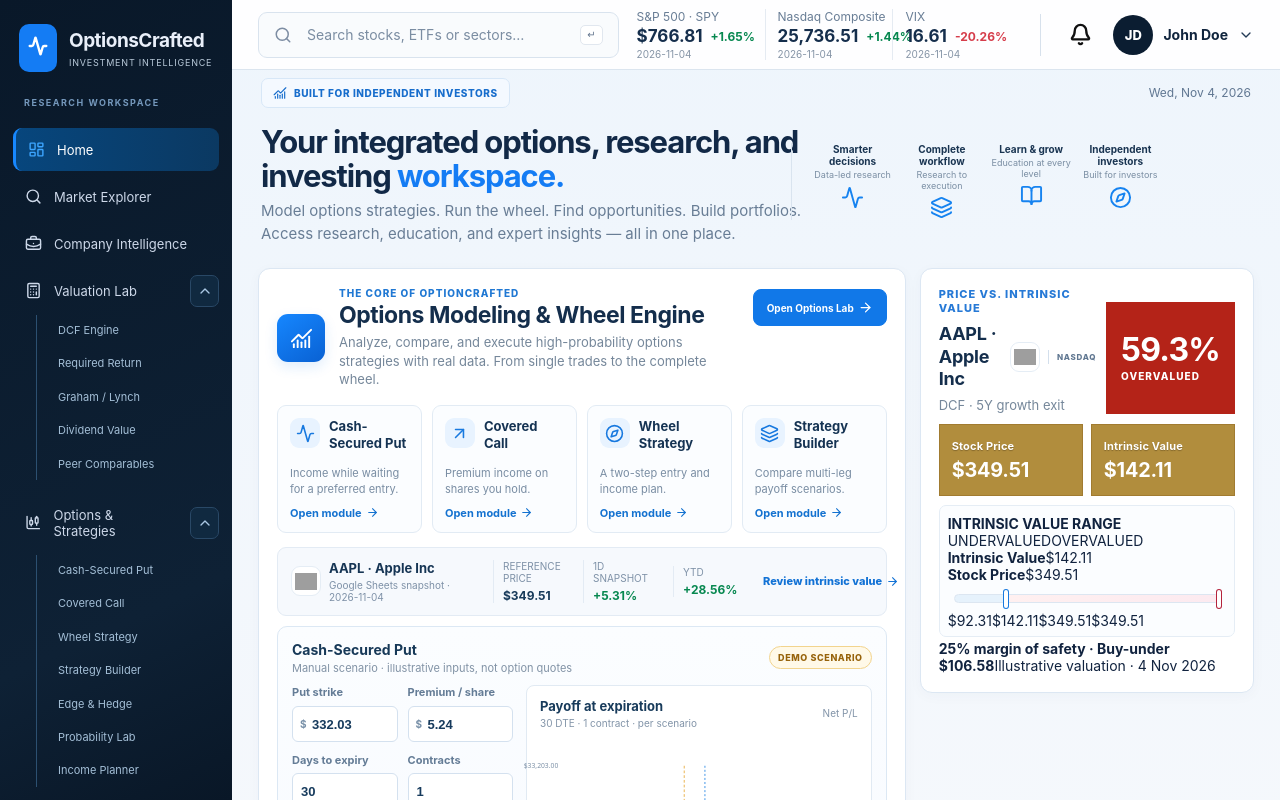
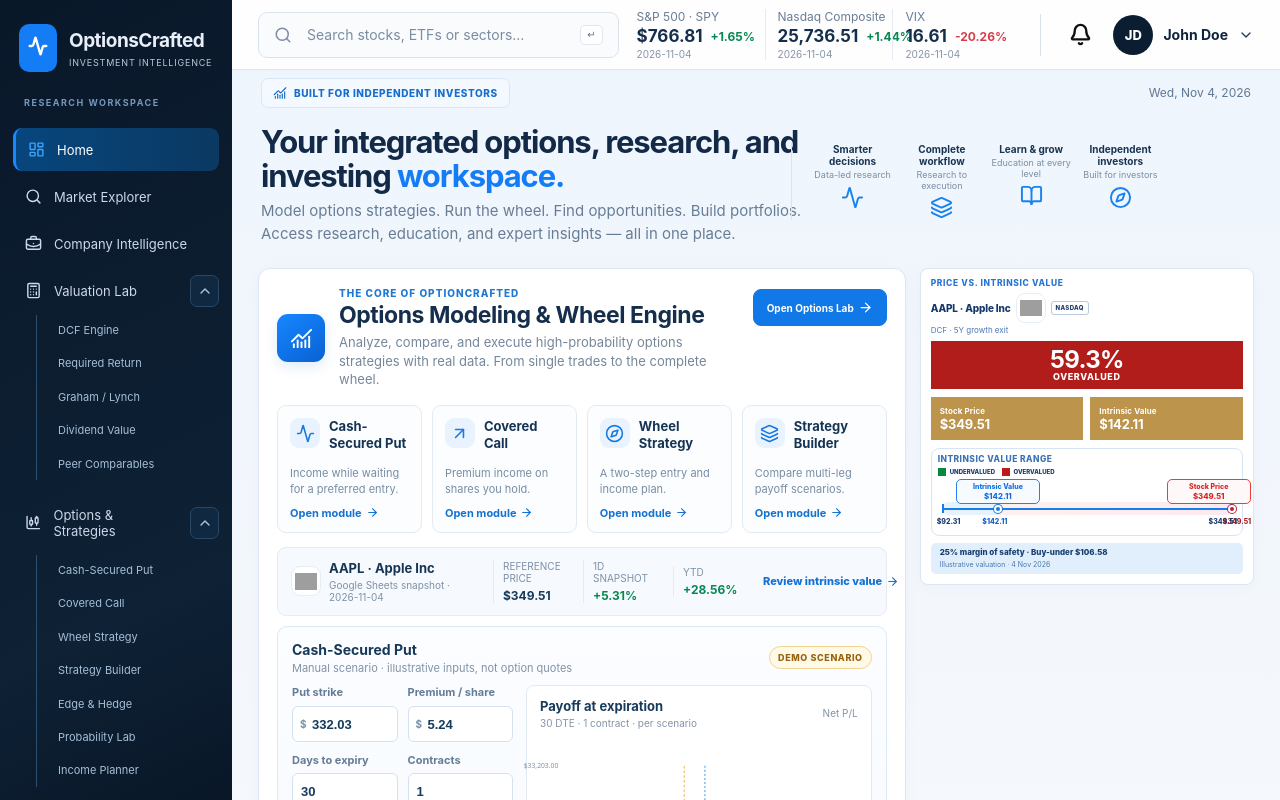
Before and after one commit to piergiorgiorocchini-maker/optioncrafted-tools-demo, a React (Vite) app in the folder platform-app/: page / in a window 1280 px wide. Shown: the top 800 px of the page. Built offline with nearby package versions, Linux system fonts and the light colour scheme; grey boxes are pictures that could not be loaded.

Commit message:
Match home intrinsic value styling to approved mockup

```diff
--- a/platform-app/src/components/home-dashboard.css
+++ b/platform-app/src/components/home-dashboard.css
@@ -682,3 +682,70 @@ main{min-width:0;overflow-x:clip}
  .home-valuation-card .home-value-scale-legend>span{font-size:6px;letter-spacing:.15px;gap:3px}
  .home-valuation-card .home-value-scale-legend i{width:5px;height:5px}
 }
+
+/* Home valuation panel aligned to the approved intrinsic-value mockup. */
+.home-valuation-card{container-name:home-valuation;container-type:inline-size;padding:10px;border-radius:8px}
+.home-valuation-heading{display:grid;grid-template-columns:minmax(0,1.04fr) minmax(0,.96fr);align-items:center;gap:12px;margin:0 0 8px;padding:0}
+.home-valuation-title{min-width:0}
+.home-valuation-title>.home-eyebrow{display:block;color:#2675d5;font-size:clamp(8px,2.7cqi,12px);font-weight:850;letter-spacing:.65px;line-height:1.15}
+.home-valuation-heading .home-security-heading{display:flex;align-items:center;gap:5px;min-width:0;margin:4px 0 0}
+.home-security-name{min-width:0;overflow:hidden;text-overflow:ellipsis;white-space:nowrap;color:#15396b;font-size:clamp(10px,2.9cqi,14px);line-height:1.2;font-weight:850;letter-spacing:-.15px}
+.home-valuation-heading .home-security-logo{width:18px;height:18px;border-radius:3px;flex:none}
+.home-valuation-heading .home-market-badge{padding:2px 4px;border:1px solid #b9c8de;border-radius:3px;color:#193a68;font-size:clamp(6px,1.8cqi,8px);letter-spacing:.35px}
+.home-valuation-heading .home-valuation-title p{margin:3px 0 0;color:#4c78b6;font-size:clamp(8px,2.1cqi,10px);line-height:1.15}
+.home-valuation-card .home-valuation-verdict{display:flex;min-width:0;min-height:54px;flex-direction:column;justify-content:center;align-items:center;gap:0;margin:0;padding:5px 8px;border:0;border-radius:0;text-align:center;color:#fff}
+.home-valuation-verdict.is-overvalued{background:#b11d1a}
+.home-valuation-verdict.is-undervalued{background:#0a873f}
+.home-valuation-verdict.is-fair-value{background:#315c86}
+.home-valuation-verdict.is-unavailable{background:#52667d}
+.home-valuation-card .home-valuation-verdict>strong{font-size:clamp(24px,7cqi,38px);line-height:1;letter-spacing:-.7px}
+.home-valuation-card .home-valuation-verdict-label{font-size:clamp(9px,2.7cqi,14px);line-height:1.1;font-weight:850;letter-spacing:.6px}
+.home-valuation-card .home-intrinsic-value-pair{grid-template-columns:repeat(2,minmax(0,1fr));gap:7px;margin:0 0 8px}
+.home-valuation-card .home-intrinsic-value-pair>div{display:grid;align-content:center;gap:2px;min-width:0;min-height:43px;padding:5px 9px;border:0;border-radius:0;background:#bc944c;color:#fff}
+.home-valuation-card .home-intrinsic-value-pair span{color:#fff;font-size:clamp(8px,2.4cqi,11px);font-weight:750;letter-spacing:.1px;text-shadow:none}
+.home-valuation-card .home-intrinsic-value-pair strong{overflow:hidden;text-overflow:ellipsis;white-space:nowrap;color:#fff;font-size:clamp(13px,4cqi,20px);line-height:1.05;letter-spacing:-.2px}
+.home-valuation-card .home-value-scale{margin:0;padding:6px 7px 5px;border:1px solid #d6e5f5;border-radius:8px;background:#fff}
+.home-value-range-heading{display:flex;align-items:center;justify-content:space-between;gap:6px;margin:0 1px 3px}
+.home-value-range-heading>strong{color:#3a72b6;font-size:clamp(8px,2.7cqi,12px);line-height:1.1;font-weight:850;letter-spacing:.45px;white-space:nowrap}
+.home-value-range-legend{display:flex;align-items:center;gap:clamp(4px,2.1cqi,12px)}
+.home-value-range-legend>span{display:flex;align-items:center;gap:4px;color:#17396b;font-size:clamp(6px,1.9cqi,9px);line-height:1;font-weight:850;white-space:nowrap}
+.home-value-range-legend i{width:8px;height:8px;display:inline-block;flex:none;background:#0a873f}
+.home-value-range-legend .overvalued-key{background:#bb1b19}
+.home-value-range-plot{position:relative;height:38px;margin:0 9px}
+.home-value-callout{position:absolute;top:0;z-index:2;display:grid;justify-items:center;gap:1px;min-width:84px;max-width:128px;padding:3px 6px;border:1px solid #2681ee;border-radius:5px;transform:translateX(-50%);background:#f7fbff;color:#126de1;text-align:center;line-height:1.05}
+.home-value-callout.market{border-color:#ef3a35;background:#fff8f8;color:#d92323}
+.home-value-callout>strong{font-size:clamp(7px,2.2cqi,10px);font-weight:850}
+.home-value-callout>span{font-size:clamp(7px,2.5cqi,11px);font-weight:850}
+.home-value-track{position:absolute;right:0;bottom:2px;left:0;height:13px;margin:0;border:0;border-radius:999px;box-shadow:none}
+.home-value-track::before{position:absolute;top:50%;right:0;left:0;height:2px;background:#167deb;content:"";transform:translateY(-50%)}
+.home-value-track::after{position:absolute;inset:2px 0;border-right:2px solid #167deb;border-left:2px solid #167deb;content:""}
+.home-value-track i{position:absolute;top:50%;z-index:1;width:8px;height:8px;border:2px solid #fff;border-radius:50%;transform:translate(-50%,-50%)}
+.home-value-track .dcf-marker{background:#167deb;box-shadow:0 0 0 1px #167deb}
+.home-value-track .market-marker{background:#e32222;box-shadow:0 0 0 1px #e32222}
+.home-value-range-axis{position:relative;height:12px;margin:1px 0 0;color:#19396b;font-size:clamp(7px,2.2cqi,10px);line-height:1;font-weight:850}
+.home-value-range-axis>span{position:absolute;top:0;white-space:nowrap;transform:translateX(-50%)}
+.home-value-range-axis .range-end.start{left:0;transform:none}
+.home-value-range-axis .range-end.finish{right:0;transform:none}
+.home-value-range-axis .range-marker-value.intrinsic{color:#135fc0}
+.home-value-range-axis .range-marker-value.market{color:#a51c1c}
+.home-valuation-footer{display:flex;align-items:center;justify-content:space-between;gap:8px;min-height:27px;margin-top:7px;padding:5px 9px;border-radius:5px;background:#e0effb;color:#163c70}
+.home-valuation-footer>strong{font-size:clamp(8px,2.5cqi,11px);line-height:1.1;font-weight:850}
+.home-valuation-footer>span{color:#4779b4;font-size:clamp(7px,2.2cqi,10px);line-height:1.1;text-align:right;white-space:nowrap}
+@container home-valuation (max-width:390px){
+ .home-valuation-heading{grid-template-columns:1fr;gap:6px}
+ .home-valuation-card .home-valuation-verdict{min-height:48px}
+ .home-valuation-card .home-value-scale{padding-right:5px;padding-left:5px}
+ .home-value-range-heading{align-items:flex-start;flex-direction:column;gap:4px}
+ .home-value-range-plot{margin-right:5px;margin-left:5px}
+ .home-valuation-footer{align-items:flex-start;flex-direction:column;gap:4px}
+ .home-valuation-footer>span{text-align:left;white-space:normal}
+}
+@media(max-width:760px){
+ .home-valuation-card{padding:12px}
+ .home-valuation-heading{grid-template-columns:1fr;gap:7px}
+ .home-valuation-card .home-valuation-verdict{min-height:50px}
+ .home-valuation-card .home-intrinsic-value-pair>div{min-height:54px;padding:7px 9px}
+ .home-value-range-plot{height:42px}
+ .home-valuation-footer{align-items:flex-start;flex-direction:column;gap:4px}
+ .home-valuation-footer>span{text-align:left;white-space:normal}
+}
```
